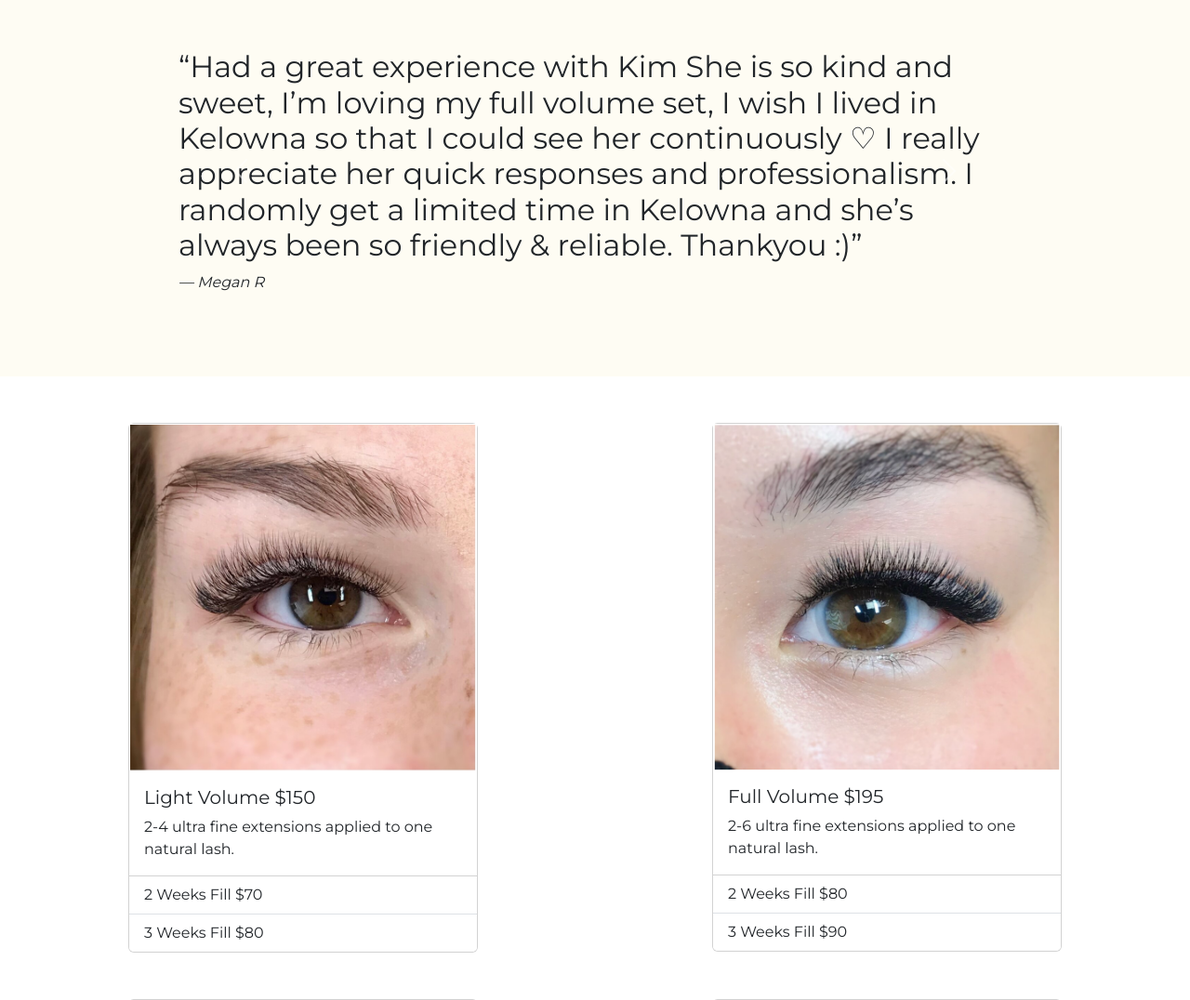
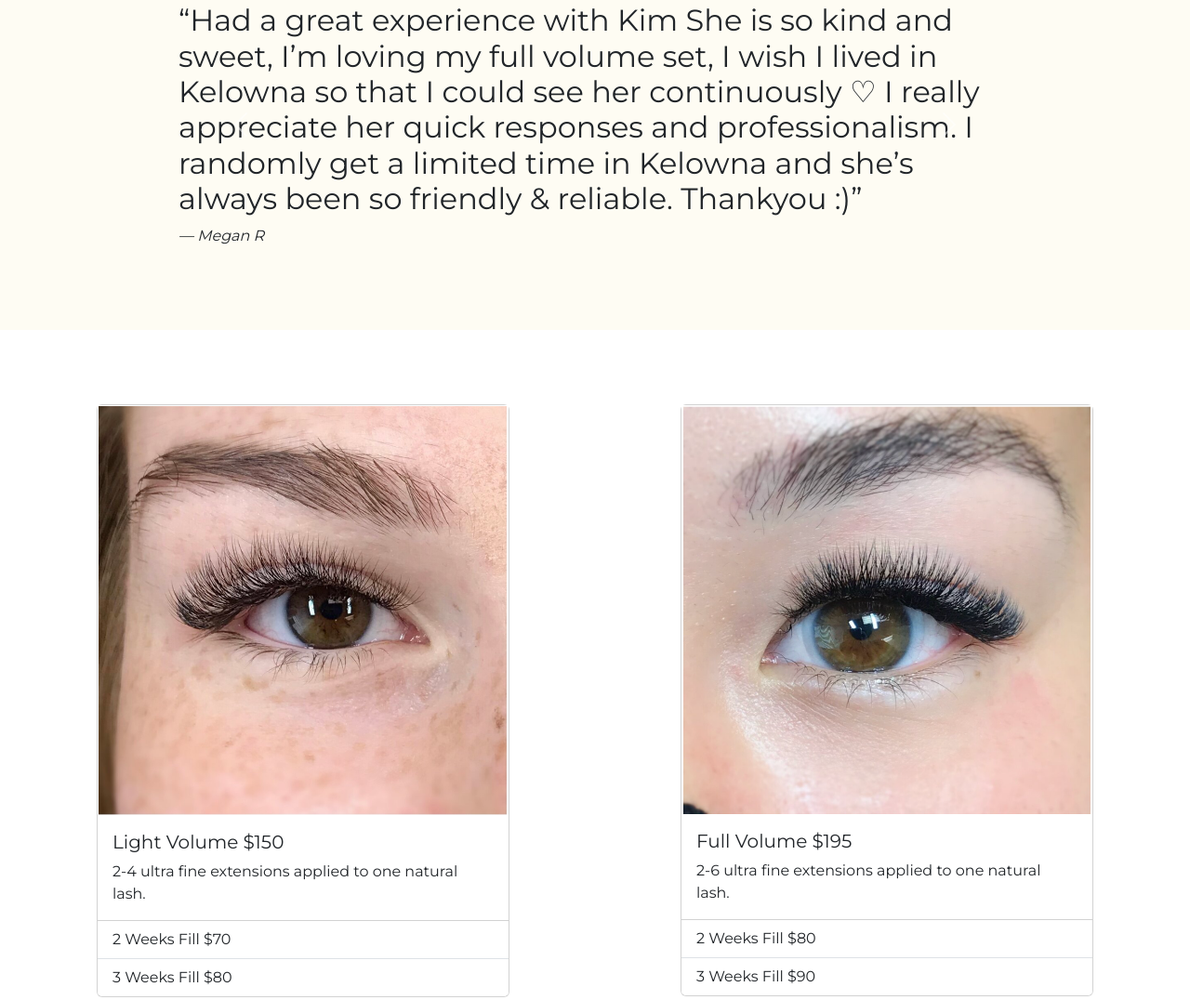
Before and after one commit to khoivu0814/beautewithkim, a plain HTML site: page index.html in a window 1280 px wide. Shown: the part 1860-2936 px from the top of the page at 93% size. Drawn offline with nearby package versions, Linux system fonts and the light colour scheme.

Commit message:
update card style

```diff
--- a/styles.css
+++ b/styles.css
@@ -28,11 +28,9 @@ hr  {
 
 .row   {
     margin: auto;
-    margin-top: 50px;
 }
-
-.col-md-6 {
-    width: 25rem;
+.card   {
+    margin: 5rem;
 }
 #guarantee  {
     margin: 50px 0;
```
